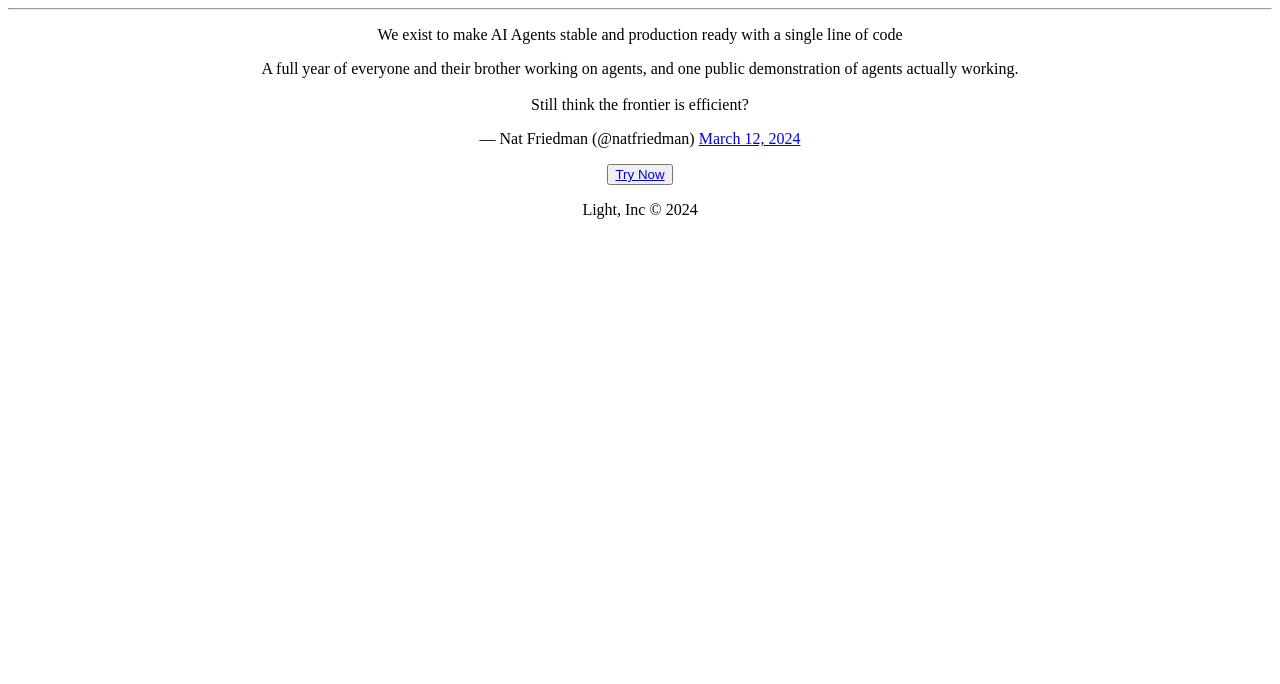
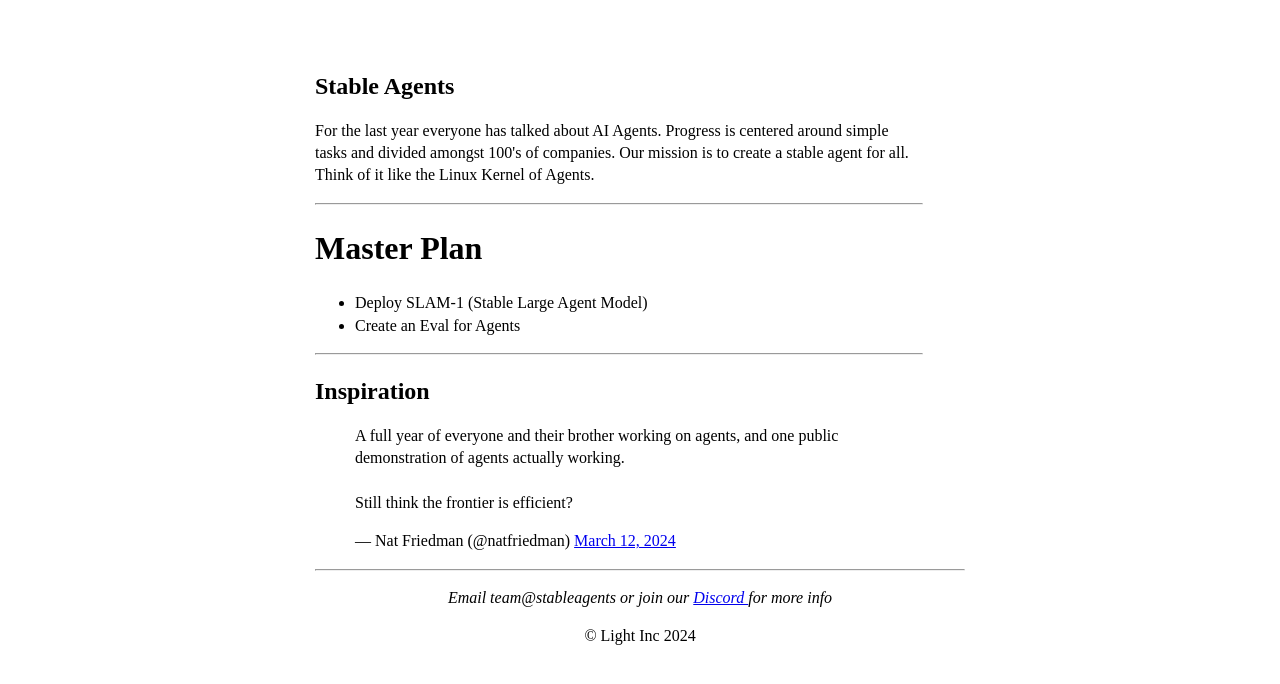
Before and after one commit to stableagents/stableagents, a plain HTML site: page public/index.html in a window 1280 px wide. Drawn offline with Linux system fonts and the light colour scheme.

Commit message:
dev: janitor commit

```diff
--- a/public/index.html
+++ b/public/index.html
@@ -1,24 +1,67 @@
 <!DOCTYPE html>
 <html lang="en">
 <head>
-    <meta charset="UTF-8">
-    <meta name="viewport" content="width=device-width, initial-scale=1.0">
-    <title>Stable Agents - The Linux Kernel of LLMS</title>
+    <style>
+        body {
+            line-height: 1.4;
+            font-size: 16px;
+            padding: 0 25px;
+            margin: 25px auto;
+            max-width: 650px;
+        }
+
+        ul {
+            margin-top: 0px;
+
+        }
+
+        #maincontent {
+            max-width: 38em;
+            margin: 15 auto;
+            margin-top: 70px;
+
+        }
+
+        h2 {
+            margin-bottom: 0px;
+
+        }
+
+
+    </style>
 </head>
-<div style="text-align: center;">
-    <div>
+    <div id="maincontent">
+        <h2> Stable Agents </h2>
+        <p>
+
+        For the last year everyone has talked about AI Agents. Progress is centered around simple tasks and divided amongst 100's of companies.
+        Our mission is to create a stable agent for all. Think of it like the Linux Kernel of Agents.
+
+        </p>
         <hr>
-        <p>We exist to make AI Agents stable and production ready with a single line of code</p>
-    </div>
-    <div style="text-align: center;">
-    <blockquote class="twitter-tweet"><p lang="en" dir="ltr">A full year of everyone and their brother working on agents, and one public demonstration of agents actually working.<br><br>Still think the frontier is efficient?</p>&mdash; Nat Friedman (@natfriedman) <a href="https://twitter.com/natfriedman/status/1767646716680159529?ref_src=twsrc%5Etfw">March 12, 2024</a></blockquote> <script async src="https://platform.twitter.com/widgets.js" charset="utf-8"></script>
-    </div>
-<button><a href="https://github.com/light-hq/stableagents" target="_blank">Try Now</a></button>
-</div>
-</div>
-<footer style="text-align: center;">
-    <p>Light, Inc &copy; 2024</p>
-</footer>
+        <h1> Master Plan </h1>
+        <ul>
+            <li>
+                Deploy SLAM-1 (Stable Large Agent Model)
+            </li>
 
+            <li>
+
+               Create an Eval for Agents
+
+            </li>
+
+        </ul>
+        <hr>
+        <h2> Inspiration </h2>
+        <blockquote class="twitter-tweet"><p lang="en" dir="ltr">A full year of everyone and their brother working on agents, and one public demonstration of agents actually working.<br><br>Still think the frontier is efficient?</p>&mdash; Nat Friedman (@natfriedman) <a href="https://twitter.com/natfriedman/status/1767646716680159529?ref_src=twsrc%5Etfw">March 12, 2024</a></blockquote> <script async src="https://platform.twitter.com/widgets.js" charset="utf-8"></script>
+        </div>
+        <hr>
+        <p style="text-align: center; font-style: italic;">
+        Email team@stableagents or join our <a href="https://discord.gg/prx2AtvCxF"> Discord </a> for more info
+        </p>
+        <footer style="text-align: center;">
+            <p>&copy; Light Inc 2024</p>
+        </footer>
 </body>
 </html>
```
Also changed, not shown: 3 other files.
